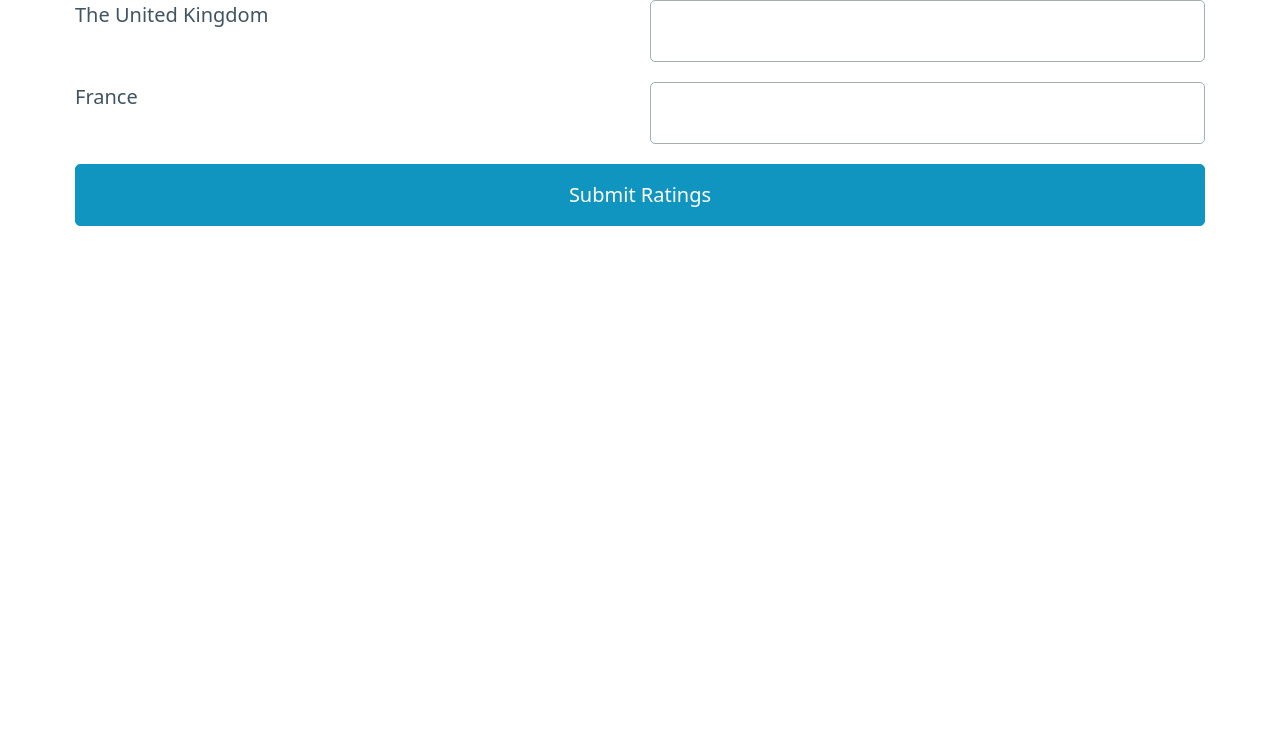
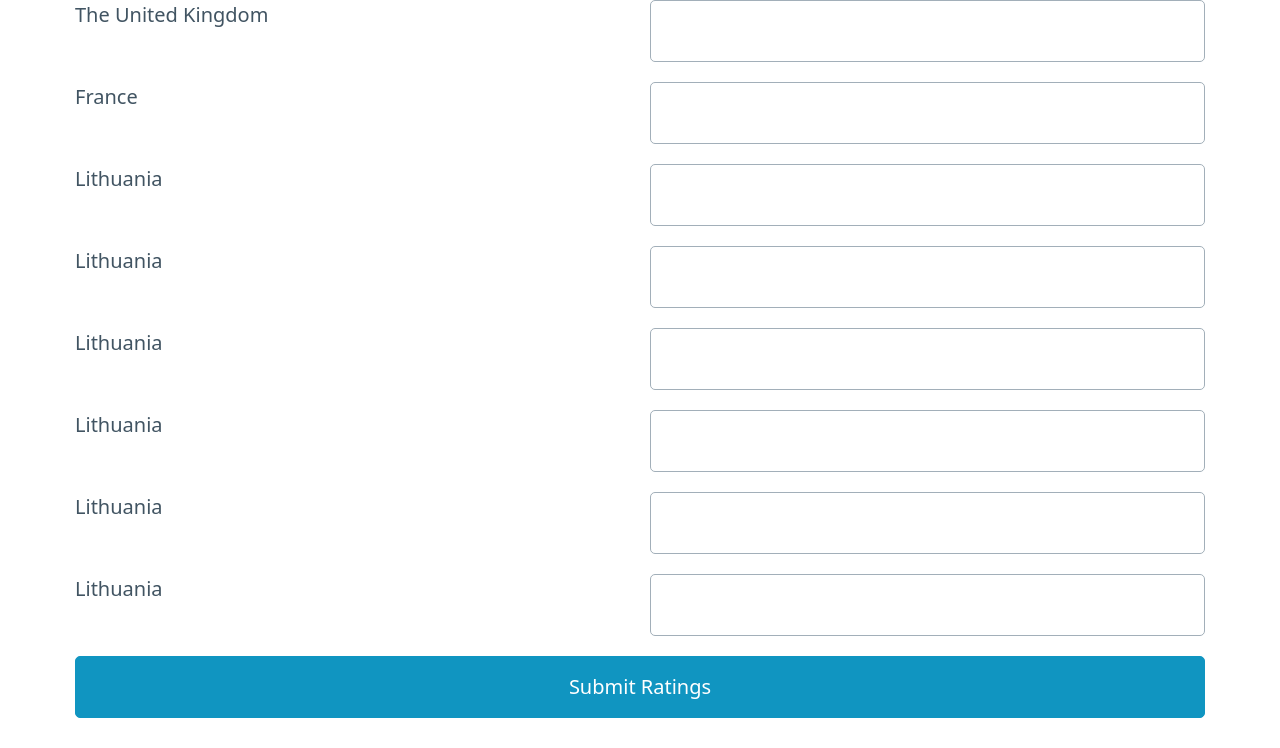
Before and after one commit to sreejancodes/stats_with_sreedele, a Python web app: template templates/index.html in a window 1280 px wide. Shown: the part 186-934 px from the top of the page. Before the commit the page ends 412 px from the top, so only its background shows below. Run offline with Jinja, Linux system fonts and the light colour scheme; the template is opened without the code that fills it, so the values that code supplies are empty; some libraries are stand-ins or nearby versions.

Commit message:
trying local flags

```diff
--- a/templates/index.html
+++ b/templates/index.html
@@ -34,6 +34,36 @@
                 <input type="number" id="ratingFrance" name="ratingFrance" min="0" max="10" step="0.01" required>
             </div>
 
+            <div class="grid">
+                <label for="ratingLithuania"><span class="fi fi-lt"></span> Lithuania</label>
+                <input type="number" id="ratingLithuania" name="ratingFrance" min="0" max="10" step="0.01" required>
+            </div>
+
+            <div class="grid">
+                <label for="ratingLithuania"><span class="fi fi-lt"></span> Lithuania</label>
+                <input type="number" id="ratingLithuania" name="ratingFrance" min="0" max="10" step="0.01" required>
+            </div>
+
+            <div class="grid">
+                <label for="ratingLithuania"><span class="fi fi-lt"></span> Lithuania</label>
+                <input type="number" id="ratingLithuania" name="ratingFrance" min="0" max="10" step="0.01" required>
+            </div>
+
+            <div class="grid">
+                <label for="ratingLithuania"><span class="fi fi-lt"></span> Lithuania</label>
+                <input type="number" id="ratingLithuania" name="ratingFrance" min="0" max="10" step="0.01" required>
+            </div>
+
+            <div class="grid">
+                <label for="ratingLithuania"><span class="fi fi-lt"></span> Lithuania</label>
+                <input type="number" id="ratingLithuania" name="ratingFrance" min="0" max="10" step="0.01" required>
+            </div>
+
+            <div class="grid">
+                <label for="ratingLithuania"><span class="fi fi-lt"></span> Lithuania</label>
+                <input type="number" id="ratingLithuania" name="ratingFrance" min="0" max="10" step="0.01" required>
+            </div>
+
             <button type="submit" class="btn">Submit Ratings</button>
         </form>
     </div>
```
